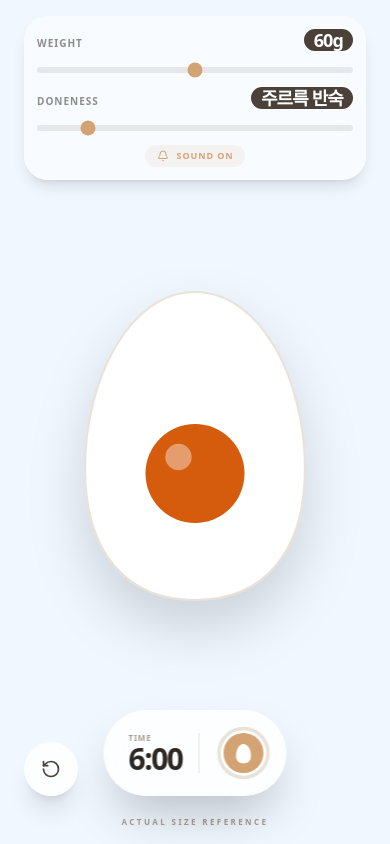
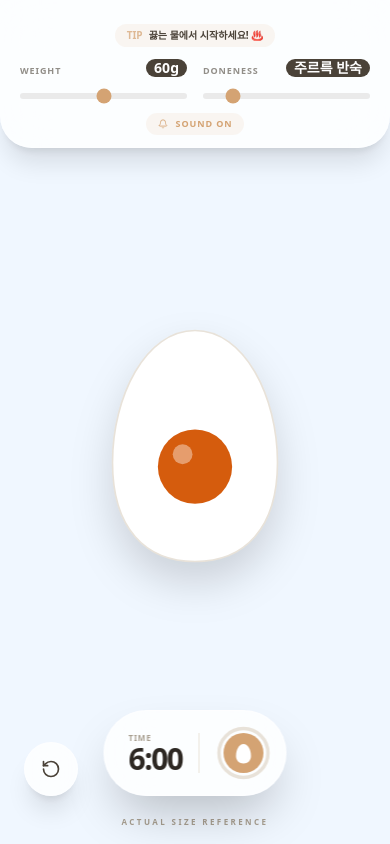
Before and after one commit to zianini/Egg-Timer, a React (Vite) app: page / in a window 390 px wide. Built offline with nearby package versions, Linux system fonts and the light colour scheme.

Commit message:
상단의 창을 위쪽에 고정하고, 끓는 물에서 시작하는 메세지를 넣음. 부드러운 반숙 글자를 말랑한 완숙으로 바꿈

```diff
--- a/src/App.tsx
+++ b/src/App.tsx
@@ -29,7 +29,7 @@ const DONENESS_LEVELS = [
   { label: '완벽한 반숙', time: 450 },
   { label: '쫀득한 반숙', time: 480 },
   { label: '반완숙', time: 540 },
-  { label: '부드러운 완숙', time: 630 },
+  { label: '말랑한 완숙', time: 630 },
   { label: '단단한 완숙', time: 720 },
 ];
 
@@ -338,15 +338,22 @@ export default function App() {
 
         {/* Center Section: Visualization & Mobile Controls */}
         <section className="absolute inset-0 md:relative md:h-full flex items-center justify-center bg-[#F0F7FF] overflow-hidden z-0">
-          {/* Mobile Controls Overlay - Moved outside scaled container to fix positioning */}
-          <div className="md:hidden fixed inset-x-0 top-4 z-40 px-6 pointer-events-none">
-            <div className="bg-white/50 backdrop-blur-md p-3 rounded-3xl border border-white/30 shadow-lg pointer-events-auto max-w-sm mx-auto flex flex-col gap-2">
-              <div className="space-y-2">
+          {/* Mobile Controls Overlay - Top Bar Style */}
+          <div className="md:hidden fixed inset-x-0 top-0 z-40 pointer-events-none">
+            <div className="bg-white/80 backdrop-blur-xl p-3 pt-6 rounded-b-[2rem] border-b border-white/30 shadow-xl pointer-events-auto flex flex-col gap-2">
+              <div className="flex items-center justify-center gap-2 mb-1">
+                <div className="flex items-center gap-1.5 bg-[#D4A373]/10 px-3 py-1 rounded-full">
+                  <span className="text-[10px] font-bold text-[#D4A373] animate-pulse">TIP</span>
+                  <span className="text-[10px] font-bold text-[#4A4238]">끓는 물에서 시작하세요! ♨️</span>
+                </div>
+              </div>
+
+              <div className="grid grid-cols-2 gap-4 px-2">
                 {/* Size Slider */}
                 <div className="space-y-1">
                   <div className="flex justify-between items-end">
-                    <label className="text-[10px] font-bold uppercase tracking-widest text-[#4A4238]/60">Weight</label>
-                    <span className="text-lg font-black bg-[#4A4238] text-white px-2.5 py-0.5 rounded-full leading-none tracking-tighter">
+                    <label className="text-[9px] font-bold uppercase tracking-widest text-[#4A4238]/60">Weight</label>
+                    <span className="text-sm font-black bg-[#4A4238] text-white px-2 py-0.5 rounded-full leading-none">
                       {weight}g
                     </span>
                   </div>
@@ -365,8 +372,8 @@ export default function App() {
                 {/* Doneness Slider */}
                 <div className="space-y-1">
                   <div className="flex justify-between items-end">
-                    <label className="text-[10px] font-bold uppercase tracking-widest text-[#4A4238]/60">Doneness</label>
-                    <span className="text-lg font-black bg-[#4A4238] text-white px-2.5 py-0.5 rounded-full leading-none tracking-tighter">
+                    <label className="text-[9px] font-bold uppercase tracking-widest text-[#4A4238]/60">Doneness</label>
+                    <span className="text-sm font-black bg-[#4A4238] text-white px-2 py-0.5 rounded-full leading-none">
                       {DONENESS_LEVELS[doneness].label}
                     </span>
                   </div>
@@ -389,7 +396,7 @@ export default function App() {
                   onClick={() => setIsMuted(!isMuted)}
                   className={`flex items-center gap-2 px-3 py-1 rounded-full transition-all text-[9px] font-bold uppercase tracking-widest ${isMuted ? 'bg-[#A89F91]/10 text-[#A89F91]' : 'bg-[#D4A373]/10 text-[#D4A373]'}`}
                 >
-                  {isMuted ? <BellOff size={12} /> : <Bell size={12} />}
+                  {isMuted ? <BellOff size={10} /> : <Bell size={10} />}
                   <span>{isMuted ? 'Muted' : 'Sound On'}</span>
                 </button>
               </div>
@@ -444,7 +451,7 @@ export default function App() {
               className="relative cursor-pointer"
               onClick={handleEggClick}
               animate={{
-                scale: getScale(weight),
+                scale: getScale(weight) * 0.75, // Calibrated for mobile/desktop real-size feel
                 rotate: isActive ? [0, -1.5 - (progress * 2), 1.5 + (progress * 2), -1.5 - (progress * 2), 1.5 + (progress * 2), 0] : 0,
                 x: isActive ? [0, -2 - (progress * 3), 2 + (progress * 3), -2 - (progress * 3), 2 + (progress * 3), 0] : 0,
                 y: isActive ? [0, -1 - (progress * 2), 1 + (progress * 2), -1 - (progress * 2), 1 + (progress * 2), 0] : 0
@@ -752,7 +759,7 @@ export default function App() {
 
       {/* Footer / Credits */}
       <footer className="fixed bottom-4 left-8 text-[10px] text-[#A89F91] uppercase tracking-widest hidden md:block">
-        Perfect Egg Timer v2.7
+        Perfect Egg Timer v3.1
       </footer>
     </div>
   );
```
